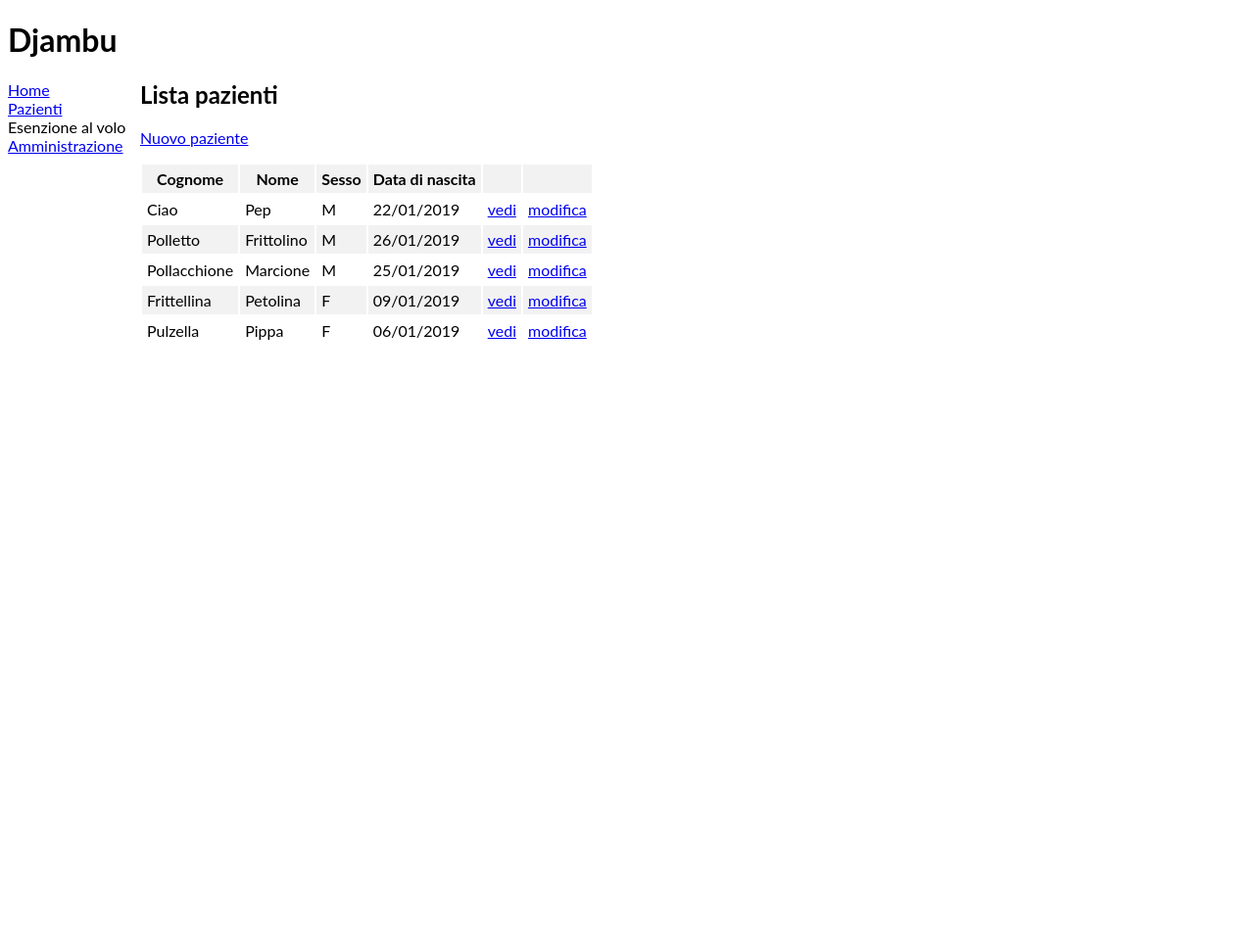
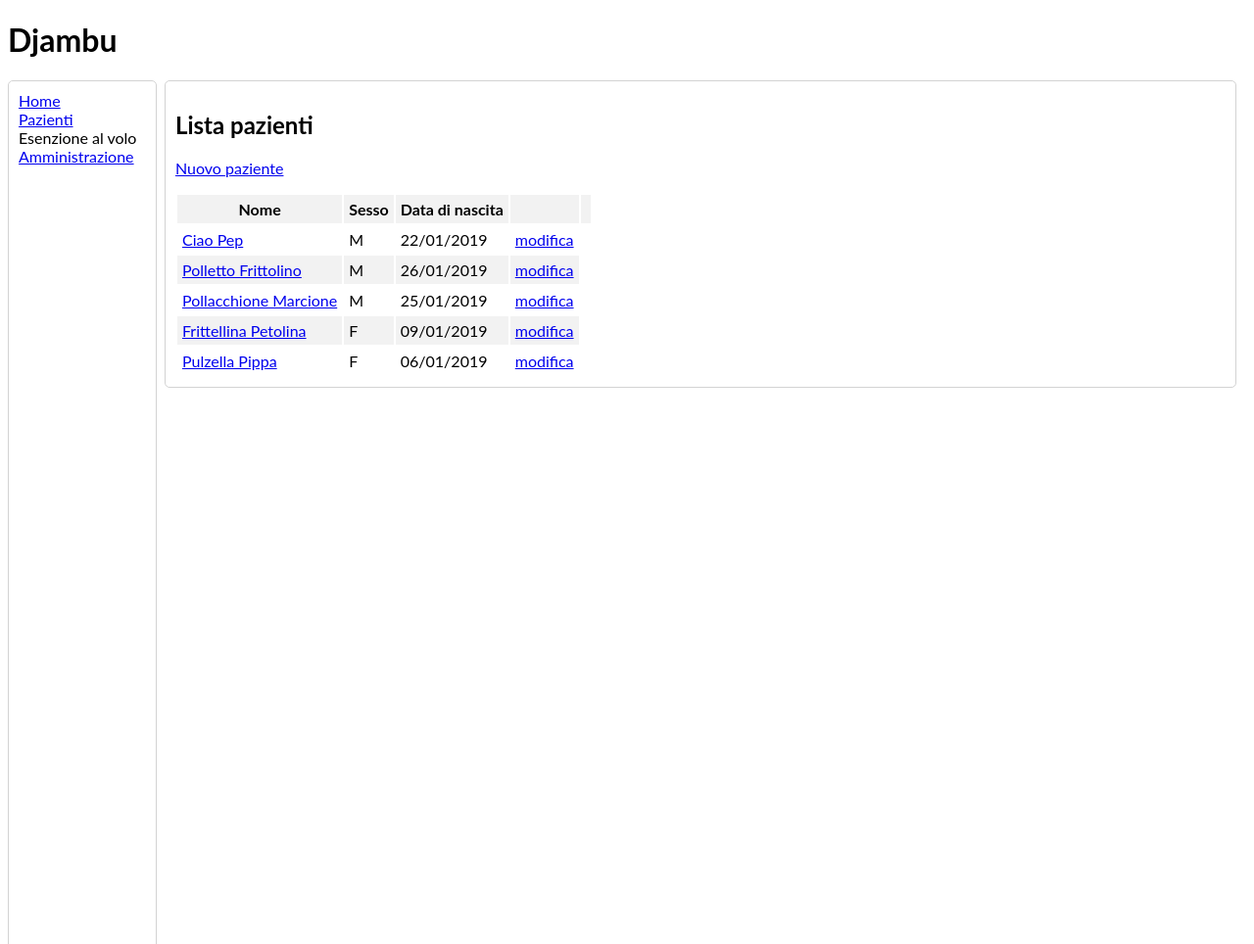
Before and after one commit to filomarcello/djambu, a Django app: page /patients/list/ in a window 1280 px wide. Shown: the whole page at 98% size. Run offline with Django 3.2, Linux system fonts and the light colour scheme; data comes from the database, SQL or seed files in the repository; both versions use the stored data as it was after the commit.

Commit message:
In patients list, patients name is now a link to patient detail. Add round border to div elements in CSS stylesheet.

```diff
--- a/patients/static/patients/css/style.css
+++ b/patients/static/patients/css/style.css
@@ -11,40 +11,24 @@ tr:nth-child(odd) {
     background-color: #f2f2f2;
 }
 
+.round-border-panel {
+    border: 1px solid lightgrey;
+    border-radius: 5px;
+    padding: 10px;
+}
+
 .nav-bar {
     height: 100%;
-    width: 125px;
+    width: 130px;
     position: fixed;
     z-index: 1;
-    /* top: 0;
-    left: 0; */
     overflow-x: hidden;
+    border: 1px solid lightgrey;
+    border-radius: 5px;
+    padding: 10px;
 }
 
 .main {
-    margin-left: 125px;
+    margin-left: 150px;
     padding: 0px 10px;
 }
-
-
-
-
-/*
-p{margin:0 10px 10px}
-a{padding:5px; text-decoration:none; color:#000000;}
-div#header{background-color:#F3F2ED;}
-div#header h1{height:80px;line-height:80px;margin:0;padding-left:10px;}
-div#container{text-align:left}
-div#content p{line-height:1.4}
-div#navigation{background:#F6F0E0;}
-div#navigation ul{margin:15px 0; padding:0; list-style-type:none;}
-div#navigation li{margin-bottom:5px;}
-div#extra{background:#CCC8B3;}
-div#footer{background:#BFBD93;}
-div#footer p{margin:0;padding:5px 10px}
-div#container{width:700px;margin:0 auto}
-div#content{float:right;width:500px}
-div#navigation{float:left;width:200px}
-div#extra{float:left;clear:left;width:200px}
-div#footer{clear:both;width:100%}
-*/
--- a/patients/templates/patients/base_djambu.html
+++ b/patients/templates/patients/base_djambu.html
@@ -1,19 +1,18 @@
 {% extends './base.html' %}
-{% load static %}
 
 {% block title %}
   Djambu
 {% endblock %}
 
 {% block stylesheet %}
-  {% static '/patients/css/style.css' %}
+  {% load static %}
+  {% static 'patients/css/style.css' %}
 {% endblock %}
 
 {% block body %}
-  <div class="brand"><h1>Djambu</h1></div>
+  <h1>Djambu</h1>
   {% include './nav_bar.html' %}
     <div class="main">
-    {% block content %}{% endblock %}
-  </div>
-
+      {% block content %}{% endblock %}
+    </div>
 {% endblock %}
--- a/patients/templates/patients/patient_detail.html
+++ b/patients/templates/patients/patient_detail.html
@@ -1,8 +1,9 @@
 {% extends './base_djambu.html' %}
 
 {% block content %}
+  <div class="round-border-panel">
+    <div class="round-border-panel">
       <h2>Paziente</h2>
-  <div>
         <table class="table-no-background">
           <tr>
             <td>Cognome</td>
@@ -27,9 +28,10 @@
         </table>
      </div>
 
-{% include 'patients/panel_exemptions.html' %} <br>
+    {% include 'patients/panel_exemptions.html' %}
     Visite <br>
     Piani terapeutici <br>
+  </div>
 
 {% endblock %}
 
--- a/patients/templates/patients/patients_list.html
+++ b/patients/templates/patients/patients_list.html
@@ -2,11 +2,11 @@
 {% load admin_urls %}
 
 {% block content %}
+  <div class="round-border-panel">
     <h2>Lista pazienti</h2>
     <p>{% include 'patients/panel_add_patient.html' %}</p>
     <table class="table">
       <tr>
-      <th>Cognome</th>
         <th>Nome</th>
         <th>Sesso</th>
         <th>Data di nascita</th>
@@ -16,13 +16,16 @@
 
       {% for p in patient_list %}
         <tr>
-        <td>{{ p.last_name }}</td>
-        <td>{{ p.first_name }}</td>
+          <td>
+            <a href="{% url 'patients:patient_detail' p.pk %}">
+              {{ p.last_name }} {{ p.first_name }}
+            </a>
+          </td>
           <td>{{ p.sex|capfirst }}</td>
           <td>{{ p.birth_date|date:'d/m/Y' }}</td>
-        <td><a href="{% url 'patients:patient_detail' p.pk %}">vedi</a></td>
           <td><a href="/patients_admin/patients/patient/{{ p.pk }}/change/">modifica</a></td>
         </tr>
       {% endfor %}
     </table>
+  </div>
 {% endblock %}
--- a/patients/templates/patients/rapid_exemption_form.html
+++ b/patients/templates/patients/rapid_exemption_form.html
@@ -1,3 +1,4 @@
+<div class="round-border-panel">
   <form action="{% url 'patients:rapid_add_exemption' %}" method="post">
     {% csrf_token %}
     {{ exemption_form.exemption.label_tag }}
@@ -10,3 +11,4 @@
            value="{{ object.id }}">
     <input type="submit" value="aggiungi">
   </form>
+</div>
```
Also changed, not shown: patients/templates/patients/home.html (+6 -2 lines), patients/templates/patients/panel_exemptions.html (+4 -4 lines), db.sqlite3. Lines whose indentation alone changed are shown as unchanged.
